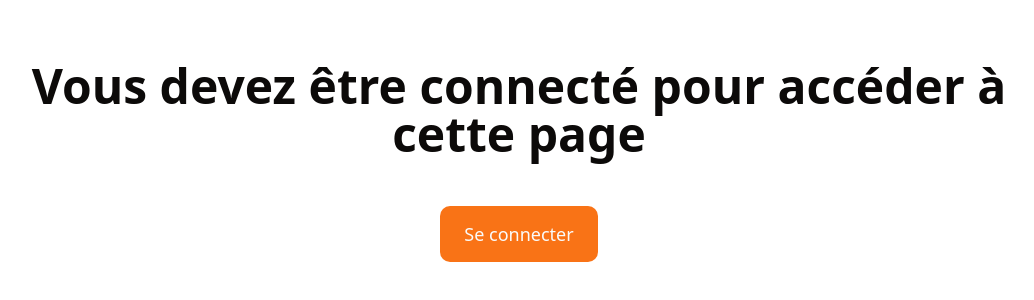
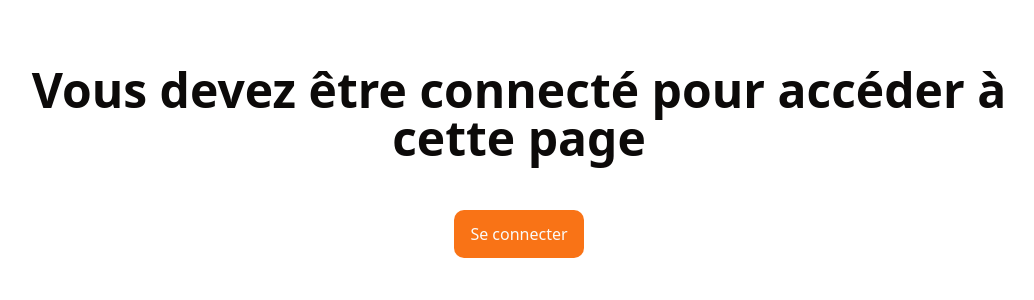
Before and after one commit to Elracoon/ESPL-hub-client, a React (Vite) app: page / in a window 1280 px wide. Shown: the part 238-538 px from the top of the page, without its empty margins (121-1155 px from the left). Built offline with nearby package versions, Linux system fonts and the light colour scheme.

Commit message:
change style buttons lg

```diff
--- a/src/components/ui/button.tsx
+++ b/src/components/ui/button.tsx
@@ -22,7 +22,7 @@ const buttonVariants = cva(
       size: {
         default: "h-10 px-4 py-2",
         sm: "h-9 rounded-md px-3",
-        lg: "h-14 rounded-md px-6 text-lg font-normal",
+        lg: "h-12 rounded-md px-4 text-base font-normal",
         xl: "h-14 rounded-lg px-8 text-lg font-semibold",
         icon: "h-10 w-10",
         profile: "w-1/2",
```
